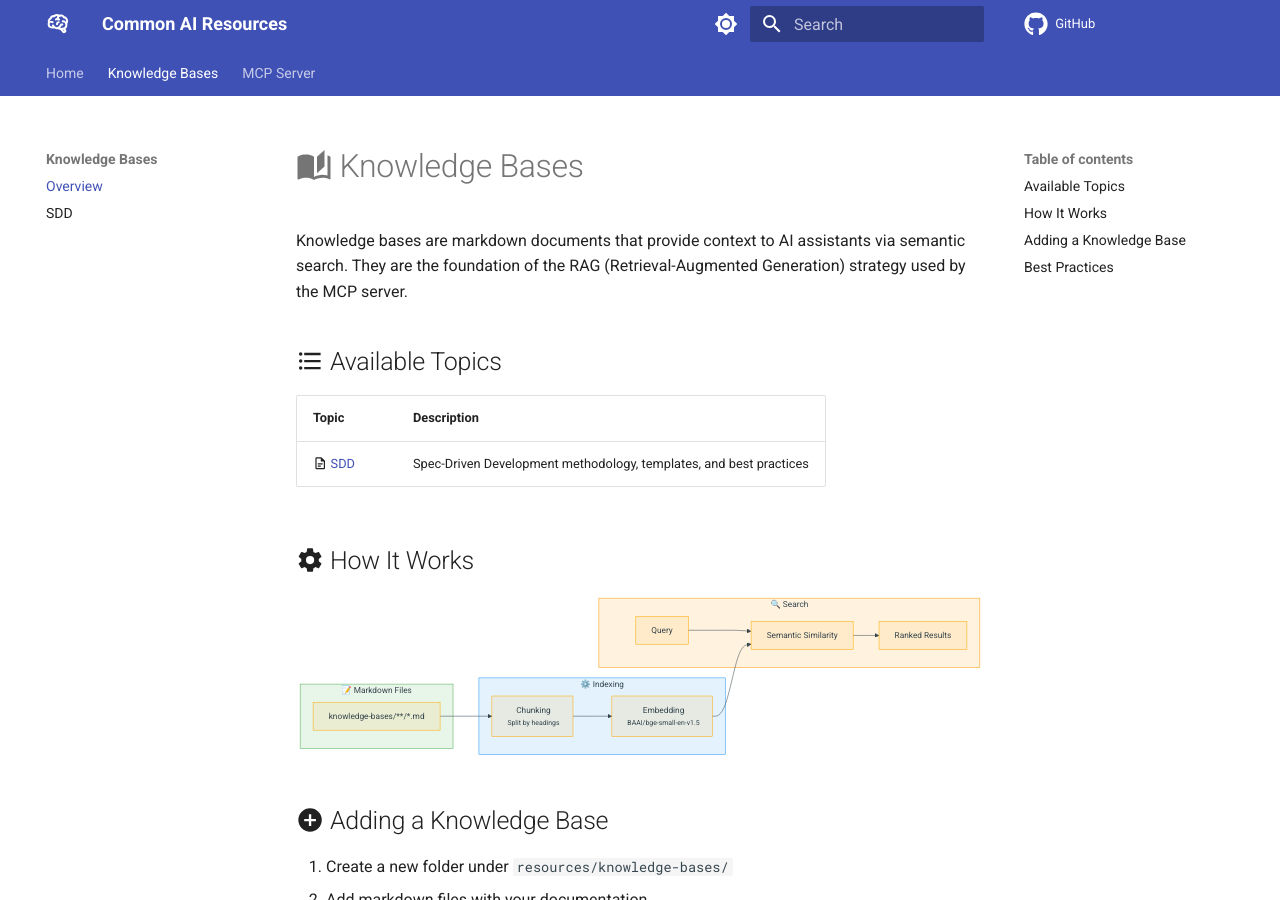
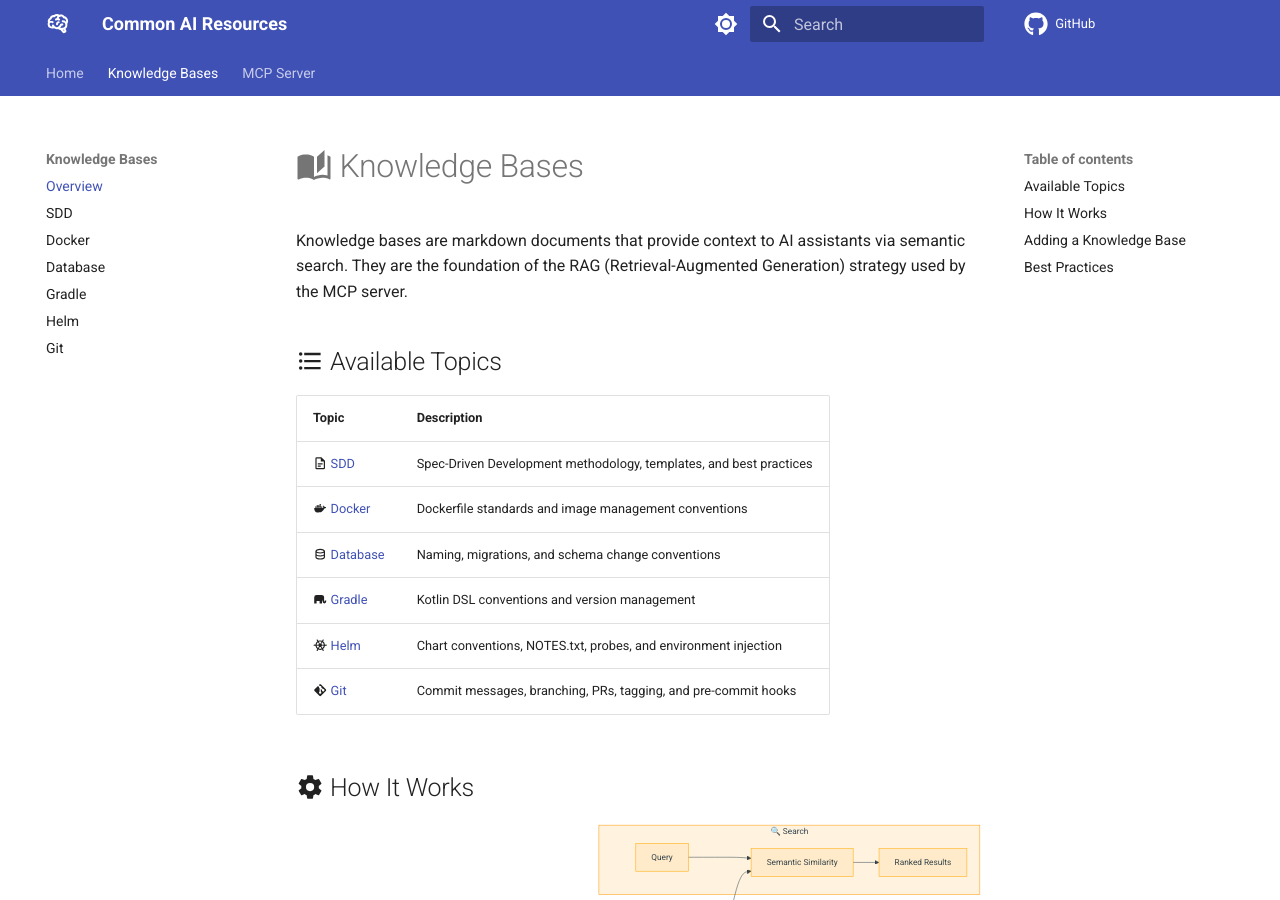
Before and after one commit to jlmonteiro/common-ai-resources, an MkDocs documentation site: the page built from docs/knowledge-bases/index.md, in a window 1280 px wide and 900 px high. Built offline with MkDocs 1.6.1 and Material for MkDocs 9.7.7, drawn with Linux system fonts in a browser that asks for light colours; comment, search, counter and statistics services are not loaded.

Commit message:
docs: add KB pages for Docker, Database, Gradle, Helm, Git to navigation

```diff
--- a/.pre-commit-config.yaml
+++ b/.pre-commit-config.yaml
@@ -7,6 +7,7 @@ repos:
       - id: trailing-whitespace
       - id: end-of-file-fixer
       - id: check-yaml
+        exclude: mkdocs.yml
       - id: check-json
       - id: check-merge-conflict
       - id: no-commit-to-branch
--- a/docs/knowledge-bases/index.md
+++ b/docs/knowledge-bases/index.md
@@ -7,6 +7,11 @@ Knowledge bases are markdown documents that provide context to AI assistants via
 | Topic | Description |
 |-------|-------------|
 | :material-file-document-outline: [SDD](sdd.md) | Spec-Driven Development methodology, templates, and best practices |
+| :material-docker: [Docker](docker.md) | Dockerfile standards and image management conventions |
+| :material-database-outline: [Database](database.md) | Naming, migrations, and schema change conventions |
+| :material-elephant: [Gradle](gradle.md) | Kotlin DSL conventions and version management |
+| :material-ship-wheel: [Helm](helm.md) | Chart conventions, NOTES.txt, probes, and environment injection |
+| :material-git: [Git](git.md) | Commit messages, branching, PRs, tagging, and pre-commit hooks |
 
 ## :material-cog: How It Works
 
--- a/mkdocs.yml
+++ b/mkdocs.yml
@@ -39,6 +39,11 @@ nav:
   - Knowledge Bases:
       - Overview: knowledge-bases/index.md
       - SDD: knowledge-bases/sdd.md
+      - Docker: knowledge-bases/docker.md
+      - Database: knowledge-bases/database.md
+      - Gradle: knowledge-bases/gradle.md
+      - Helm: knowledge-bases/helm.md
+      - Git: knowledge-bases/git.md
   - MCP Server: mcp-server.md
 
 markdown_extensions:
```
Also changed, not shown: docs/knowledge-bases/database.md (added, +9 -0 lines), docs/knowledge-bases/docker.md (added, +10 -0 lines), docs/knowledge-bases/git.md (added, +14 -0 lines), docs/knowledge-bases/gradle.md (added, +10 -0 lines), docs/knowledge-bases/helm.md (added, +9 -0 lines).
